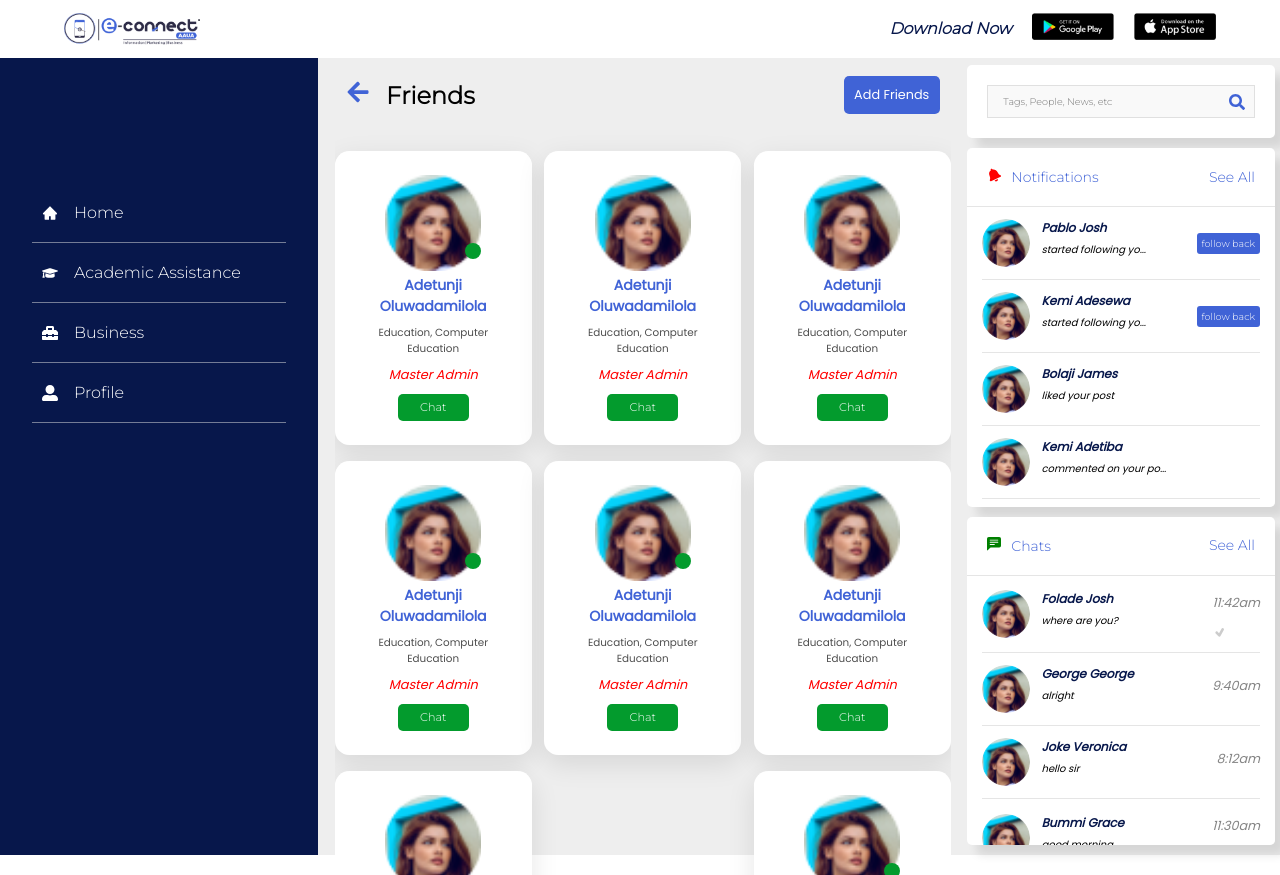
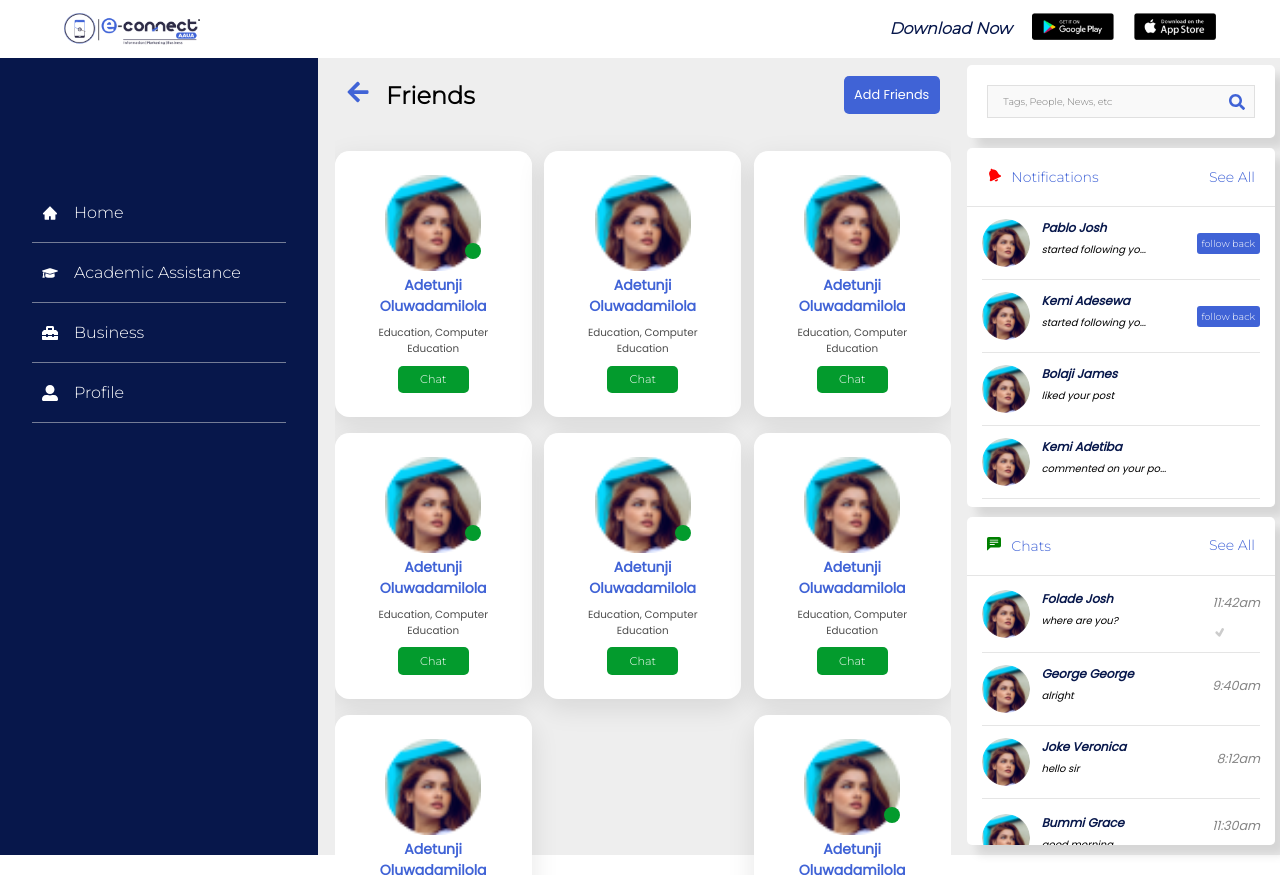
Before and after one commit to deralph/econnect-new, a React (Create React App) app: page /friends in a window 1280 px wide. Built offline with nearby package versions, Linux system fonts and the light colour scheme.

Commit message:
Resolved minor issue of the admin and friends

```diff
--- a/src/components/newsFeed/middle/friends/FiendsCont.js
+++ b/src/components/newsFeed/middle/friends/FiendsCont.js
@@ -28,7 +28,7 @@ const FiendsCont = ({ addFriends, admin }) => {
             </div>
             <p className={styles.name}>{name}</p>
             <p className={styles.course}>{course}</p>
-            <p className={styles.role}>Master Admin</p>
+            {admin &&<p className={styles.role}>Master Admin</p>}
             <button
               style={{
                 background: `${addFriends || admin ? `#4063D6` : "auto"}`,
```
